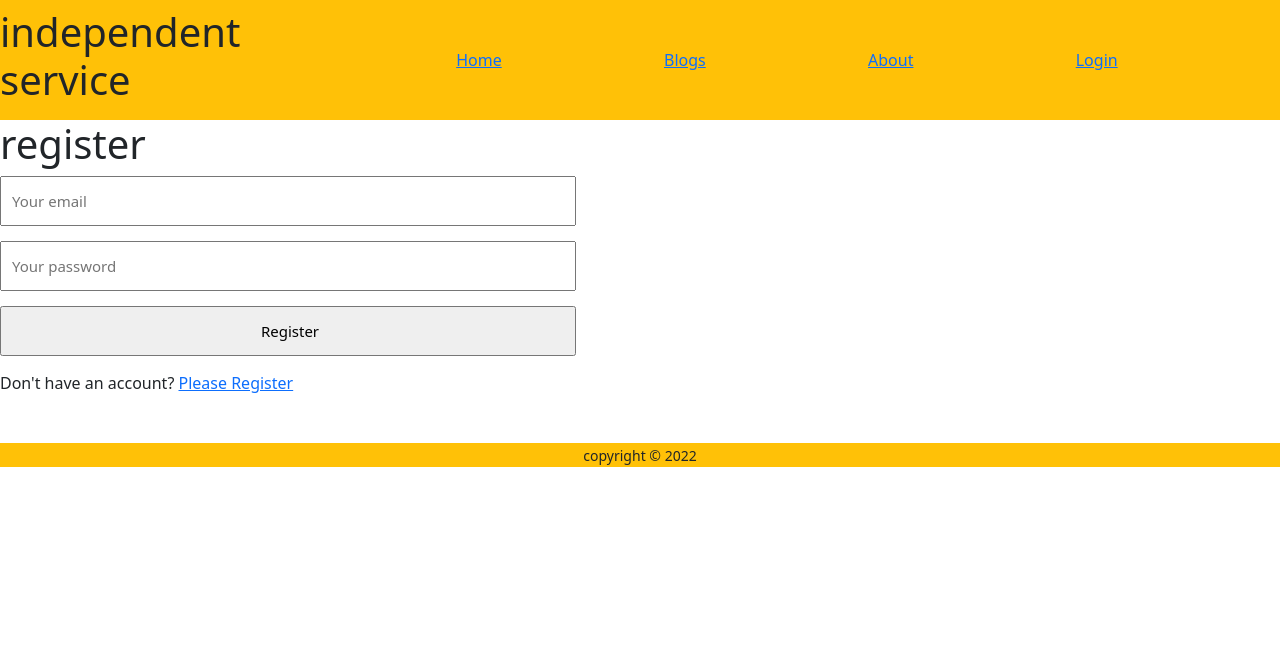
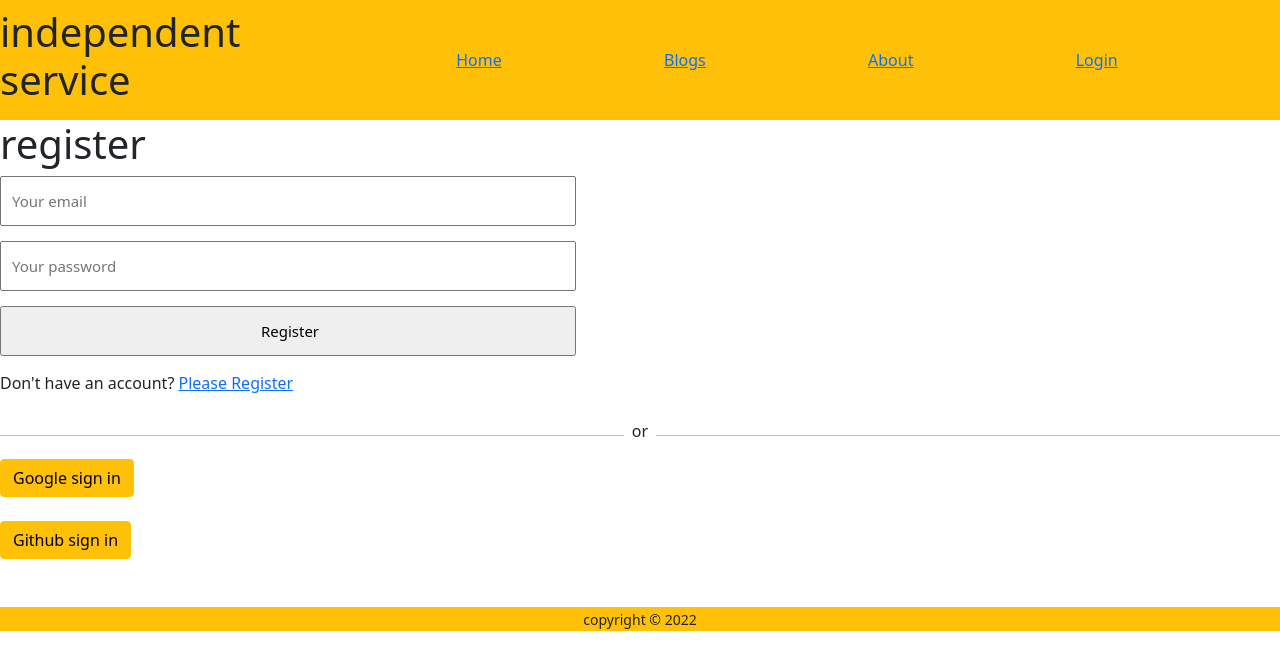
Before and after one commit to Sadia-90/independent-service-provider, a React (Create React App) app: page /login in a window 1280 px wide. Shown: the top 670 px of the page. Built offline with nearby package versions, Linux system fonts and the light colour scheme; no server answers.

Commit message:
login with google and github

```diff
--- a/src/Pages/Login/Login.js
+++ b/src/Pages/Login/Login.js
@@ -3,6 +3,7 @@
 import { Link, useNavigate } from 'react-router-dom';
 import auth from '../../firebase.init';
 import { useLocation } from "react-router-dom";
+import SocialLogin from './SocialLogin/SocialLogin';
 
 const Login = () => {
   const location = useLocation()
@@ -34,6 +35,7 @@
       <p>
         Don't have an account? <Link to="/register">Please Register</Link>
       </p>
+      <SocialLogin></SocialLogin>
     </div>
   );
 };
--- /dev/null
+++ b/src/Pages/Login/SocialLogin/SocialLogin.js
@@ -0,0 +1,44 @@
+import React from 'react';
+import { useSignInWithGithub, useSignInWithGoogle } from 'react-firebase-hooks/auth';
+import { useNavigate } from 'react-router-dom';
+import auth from '../../../firebase.init';
+
+const SocialLogin = () => {
+    const [signInWithGoogle, user, loading, error] = useSignInWithGoogle(auth);
+    const [signInWithGithub, user1, loading1, error1] = useSignInWithGithub(auth);
+
+    const navigate = useNavigate();
+    let errorElement;
+
+    if (error || error1) {
+
+        errorElement = <div>
+            <p className='text-denger'>Error?: {error.message} {error1?.message}</p>
+        </div>
+
+    }
+
+    if(user || user1){
+        navigate ('/')
+      }
+    return (
+        <div>
+            <div className='d-flex align-items-center'>
+                <div style={{height: '1px'}} className='bg-warning w-50 '></div>
+                <p className='mt-2 px-2'>or</p>
+                <div style={{height: '1px'}} className='bg-warning w-50 '></div>
+            </div>
+            {errorElement}
+
+            <div>
+                <button onClick={() => signInWithGoogle()} className='btn btn-warning w-50% '>Google sign in</button>
+            </div>
+              <br/>
+            <div>
+                <button onClick={() => signInWithGithub()} className='btn btn-warning w-50% '>Github sign in</button>
+            </div>
+        </div>
+    );
+};
+
+export default SocialLogin;
```
